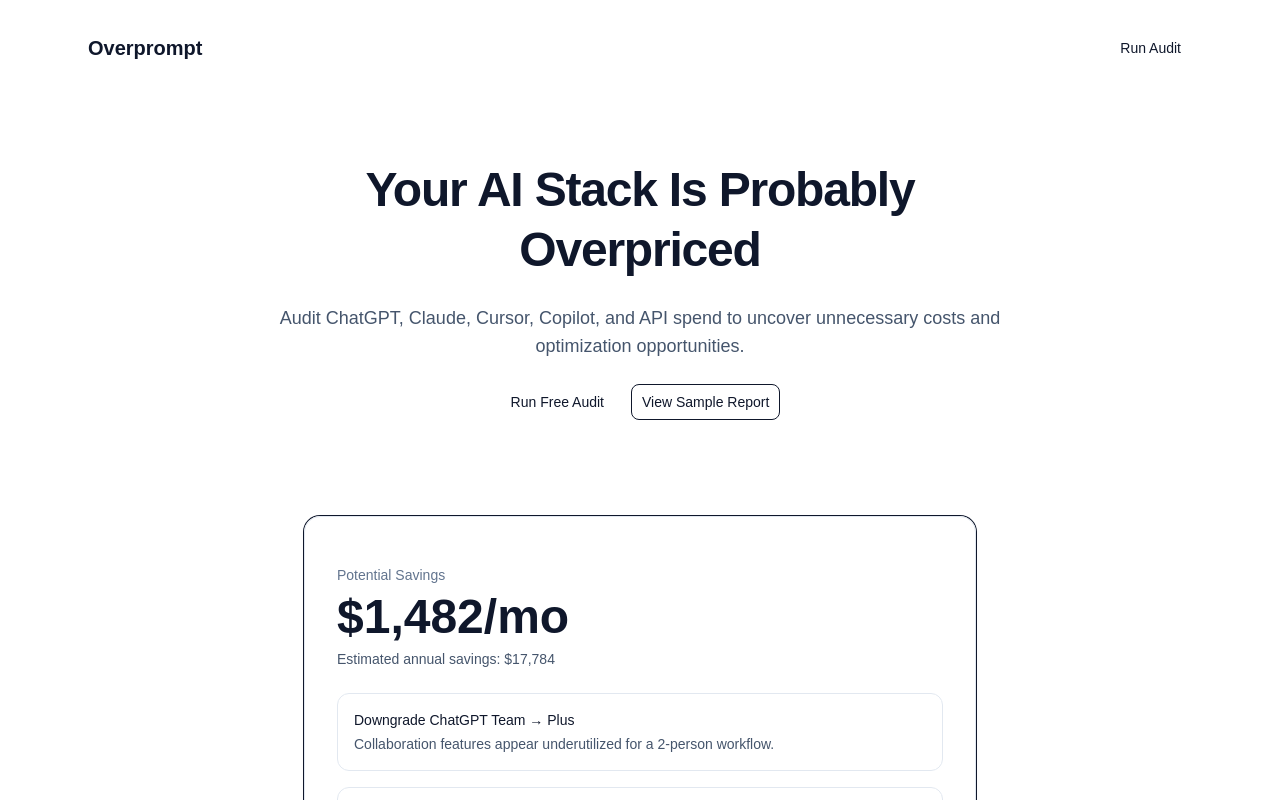
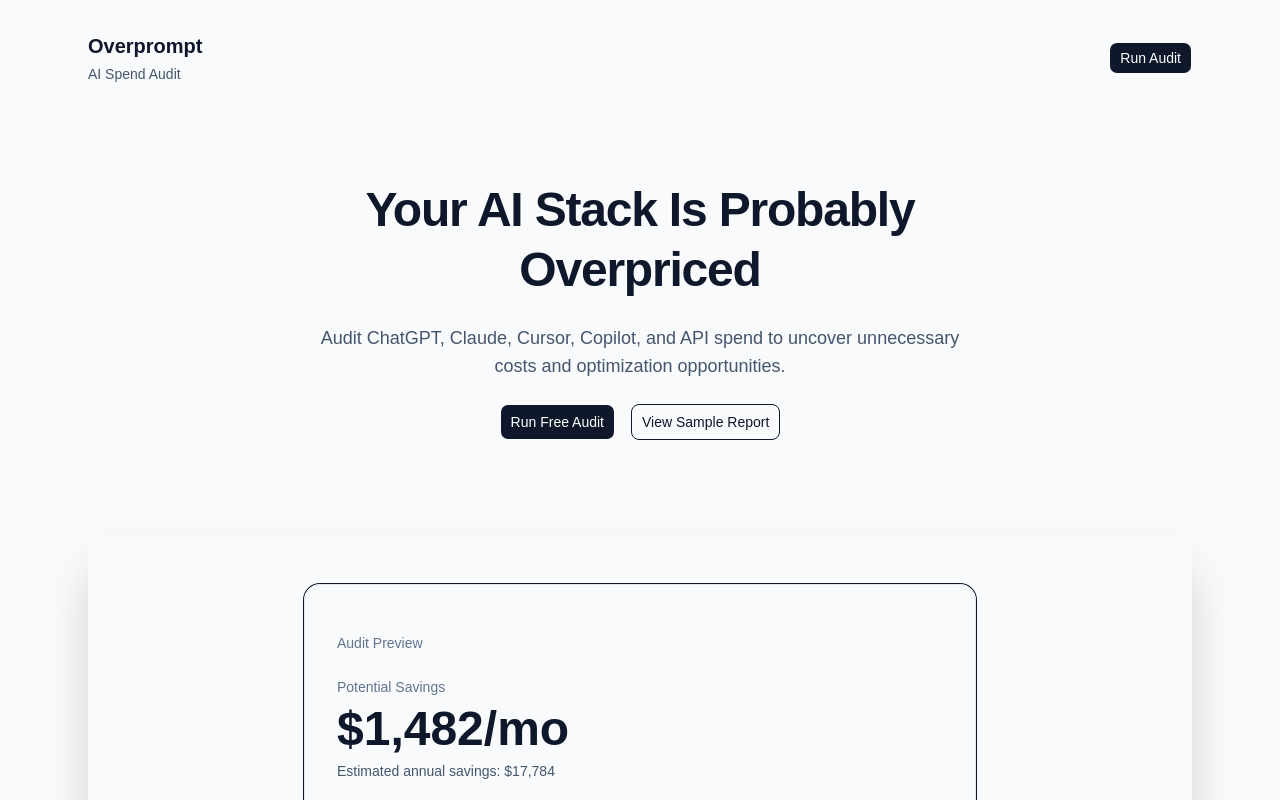
Before and after one commit to kshitij0305/Overprompt, a Next.js app: page / in a window 1280 px wide. Shown: the top 800 px of the page. Built offline with nearby package versions, Linux system fonts and the light colour scheme.

Commit message:
feat: refine landing page layout and audit preview

```diff
--- a/src/app/page.tsx
+++ b/src/app/page.tsx
@@ -3,19 +3,24 @@
 
 export default function Home() {
   return (
-    <main className="min-h-screen bg-white text-slate-900">
+    <main className="min-h-screen bg-slate-50 text-slate-900">
       <div className="mx-auto flex max-w-6xl flex-col px-6 py-8">
 
         {/* Navbar */}
         <nav className="flex items-center justify-between">
-          <h1 className="text-xl font-semibold">Overprompt</h1>
+          <div className="space-y-1">
+            <h1 className="text-xl font-semibold">Overprompt</h1>
+            <h4 className="text-sm font-medium text-slate-600">
+              AI Spend Audit
+            </h4>
+          </div>
 
-          <Button>Run Audit</Button>
+          <Button className="bg-slate-900 text-white hover:bg-slate-800">Run Audit</Button>
         </nav>
 
         {/* Hero Section */}
         <section className="flex flex-col items-center justify-center py-24 text-center">
-          <div className="max-w-3xl space-y-6">
+          <div className="max-w-2xl space-y-6">
             <h1 className="text-5xl font-bold leading-tight tracking-tight">
               Your AI Stack Is Probably Overpriced
             </h1>
@@ -26,11 +31,11 @@
             </p>
 
             <div className="flex items-center justify-center gap-4">
-              <Button size="lg">
+              <Button size="lg" className="bg-slate-900 text-white hover:bg-slate-800">
                 Run Free Audit
               </Button>
 
-              <Button variant="outline" size="lg">
+              <Button variant="outline"  size="lg">
                 View Sample Report
               </Button>
             </div>
@@ -38,10 +43,11 @@
         </section>
 
         {/* Preview Card */}
-        <section className="flex justify-center">
+        <section className="flex justify-center shadow-2xl p-12">
           <Card className="w-full max-w-2xl rounded-2xl border border-slate-200 shadow-sm">
             <CardContent className="space-y-6 p-8">
-
+              <p className="text-sm font-medium text-slate-500">
+                Audit Preview</p>
               <div>
                 <p className="text-sm font-medium text-slate-500">
                   Potential Savings
```
